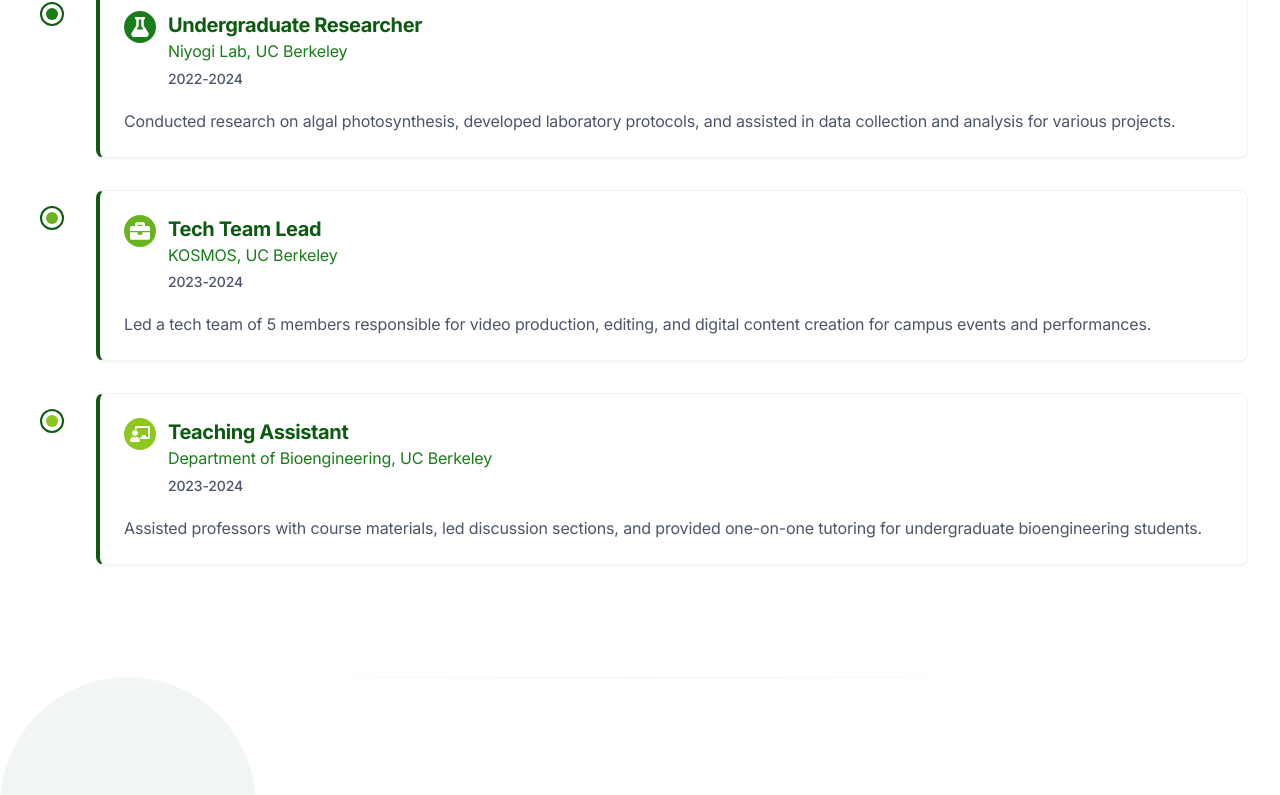
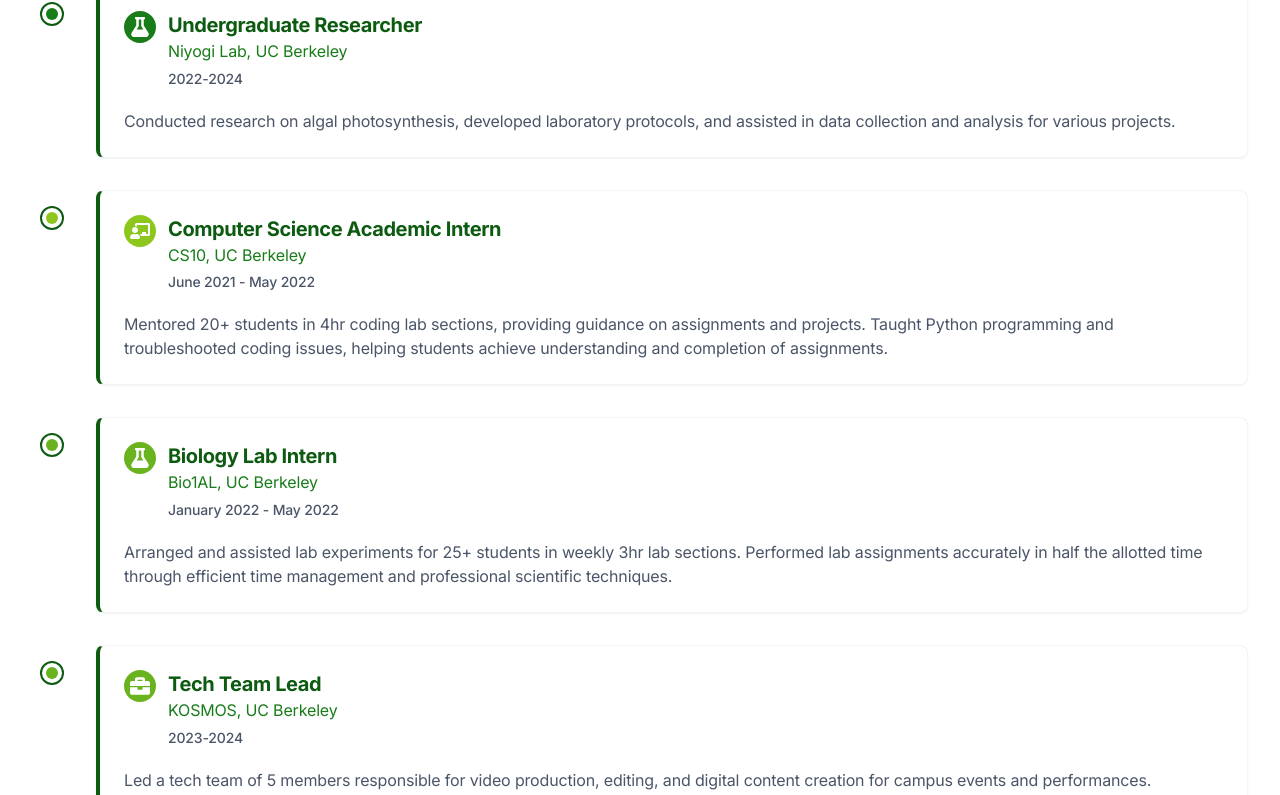
Before and after one commit to aviju888/mw-portfolio, a Next.js app: page / in a window 1280 px wide. Shown: the part 3238-4033 px from the top of the page. Built offline with nearby package versions, Linux system fonts and the light colour scheme.

Commit message:
Add Computer Science Academic Intern and Biology Lab Intern experiences to Education section

```diff
--- a/src/components/Education.tsx
+++ b/src/components/Education.tsx
@@ -21,7 +21,7 @@
   const experiences = [
     {
       type: "education",
-      title: "Bachelor of Science",
+      title: "B.S. Microbial Biology",
       institution: "University of California, Berkeley",
       period: "2020-2024",
       details: "Bachelor of Science in Microbial Biology with a 3.814 GPA. Specializing in multidisciplinary courses in chemistry, physics, and biology, as well as coding applications in bioengineering.",
@@ -36,6 +36,24 @@
       details: "Conducted research on algal photosynthesis, developed laboratory protocols, and assisted in data collection and analysis for various projects.",
       icon: <FaFlask className="w-5 h-5" />,
       color: "bg-[var(--accent)]"
+    },
+    {
+      type: "work",
+      title: "Computer Science Academic Intern",
+      institution: "CS10, UC Berkeley",
+      period: "June 2021 - May 2022",
+      details: "Mentored 20+ students in 4hr coding lab sections, providing guidance on assignments and projects. Taught Python programming and troubleshooted coding issues, helping students achieve understanding and completion of assignments.",
+      icon: <FaChalkboardTeacher className="w-5 h-5" />,
+      color: "bg-[var(--brightest)]"
+    },
+    {
+      type: "work",
+      title: "Biology Lab Intern",
+      institution: "Bio1AL, UC Berkeley",
+      period: "January 2022 - May 2022",
+      details: "Arranged and assisted lab experiments for 25+ students in weekly 3hr lab sections. Performed lab assignments accurately in half the allotted time through efficient time management and professional scientific techniques.",
+      icon: <FaFlask className="w-5 h-5" />,
+      color: "bg-[var(--highlight)]"
     },
     {
       type: "work",
```
